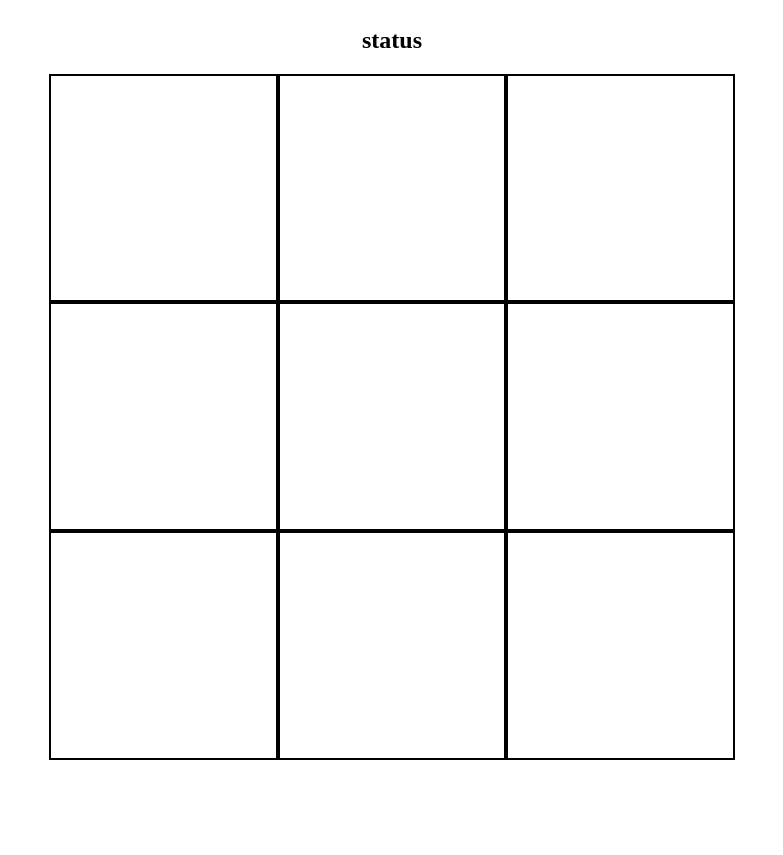
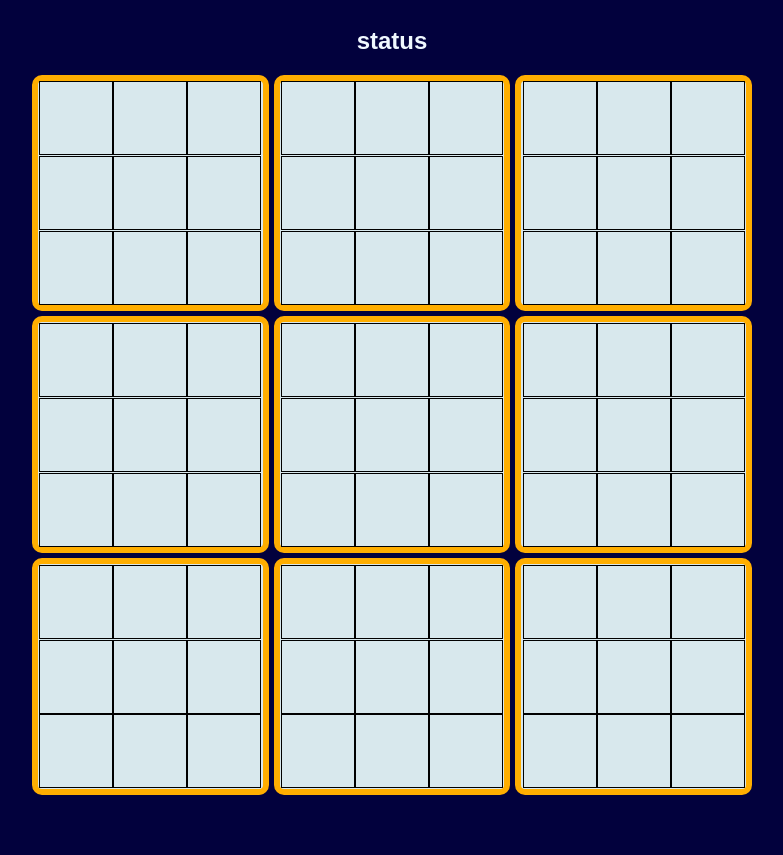
Before and after one commit to ZahraaMohd-c/tic-tac-toe-advanced, a plain HTML site: page index.html in a window 1280 px wide. Shown: the part 73-928 px from the top of the page, without its empty margins (248-1031 px from the left). Before the commit the page ends 893 px from the top, so only its background shows below. Drawn offline with Linux system fonts and the light colour scheme; a web font is replaced by a local one.

Commit message:
ubdate css and made the inner squares

```diff
--- a/script/app.js
+++ b/script/app.js
@@ -1,6 +1,20 @@
 function init (){
+const squareElm=document.querySelectorAll('.square')
+
+function createGrid(){
+   for(let j=0; j<squareElm.length ;j++){
+
+        for(let i=0; i<squareElm.length ;i++){
+            const inSquare= document.createElement('div')
+            inSquare.classList.add('innerSquare')
+            inSquare.id=i
+            squareElm[j].appendChild(inSquare)
+        }
+   }
 
 
+}
+createGrid()
 
 
 }
--- a/style/main.css
+++ b/style/main.css
@@ -1,9 +1,11 @@
+@import url('https://fonts.googleapis.com/css2?family=Tektur:wght@400..900&display=swap');
+
 body {
-  background-color: white;
-  /* color:antiquewhite; */
-  /* font-family:"Bitcount Grid Double" , sans-serif; */
+  background-color: #02013d;
   margin: 0;
   padding-bottom: 60px;
+  color:aliceblue;
+  font-family: "Tektur", sans-serif;
 }
 
 .board {
@@ -12,17 +14,23 @@ body {
     width: 725px;
     justify-content: center;
     align-items: center;
+    gap: 5px;
 
 
 }
 
 .square {
-    /* background-color: lightblue; */
+    background-color: rgb(216, 232, 237);
     width: 31%;
     aspect-ratio: 1/1;
-    border: 2px solid black;
+    border: 6px solid rgb(255, 174, 0);
+    border-radius: 10px;
     font-size: 64px;
     text-align: center;
+    display: flex;
+    flex-wrap: wrap;
+    justify-content: center;
+    align-items: center;
 
 }
 
@@ -34,3 +42,13 @@ body {
   align-items: center;
 
 }
+.innerSquare{
+    width:72px;
+    height: 72px;
+    border: 1px solid black;
+    /* font-size: 64px; */
+    text-align: center;
+    margin:0;
+
+
+}
```
